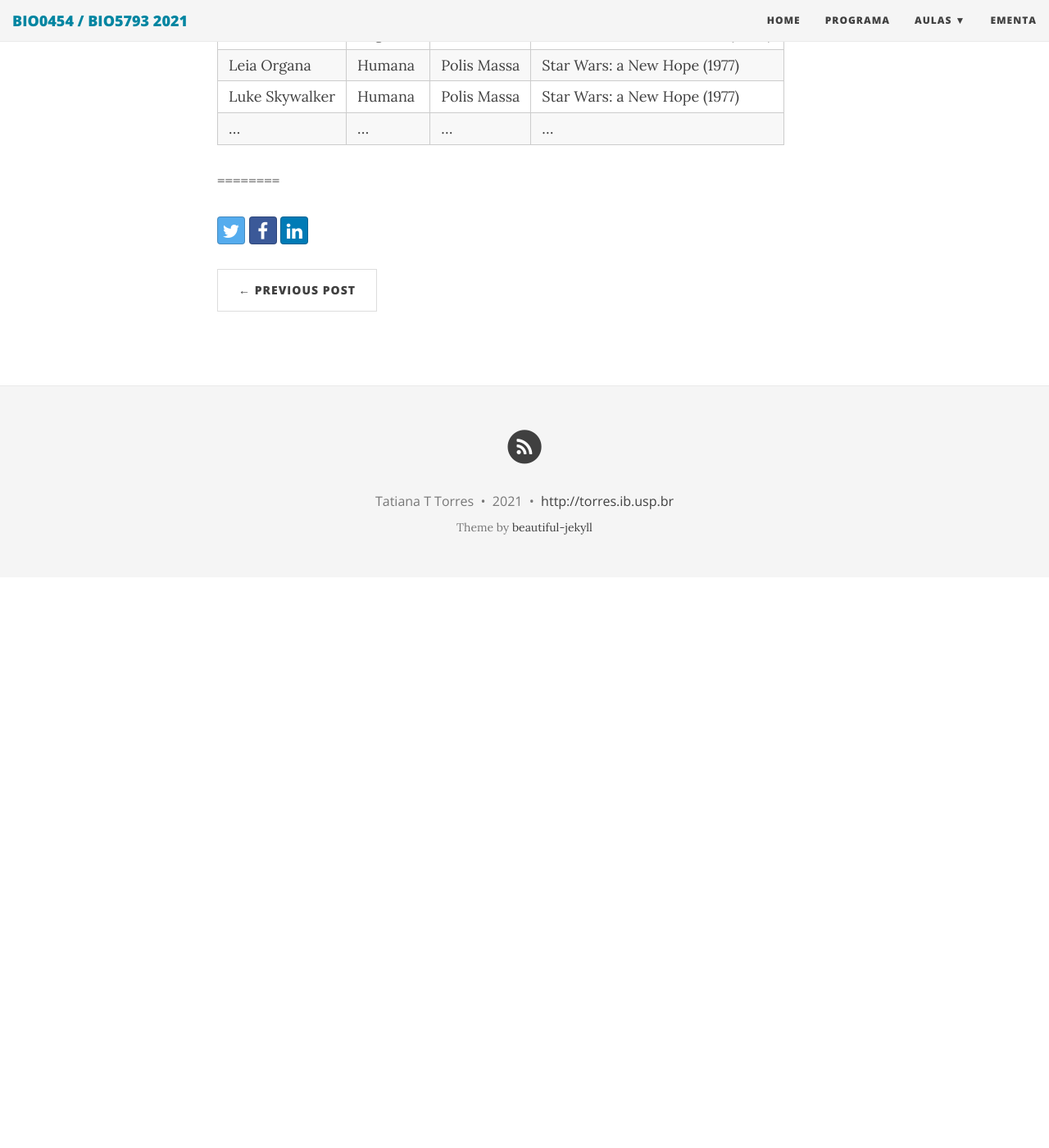
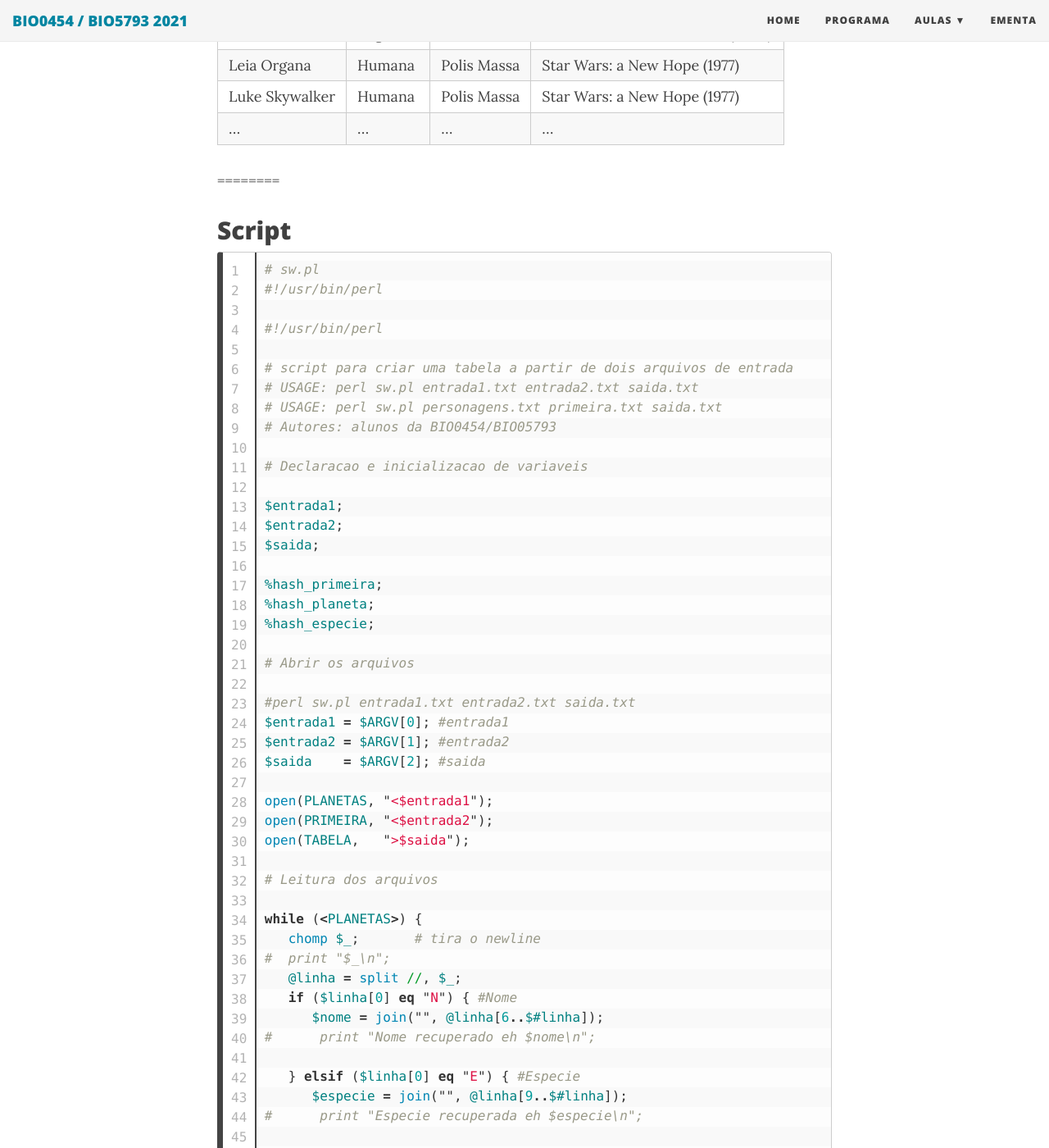
Before and after one commit to tttorres/introprog-copy, a Jekyll site: the page built from _posts/2021-10-28-Aula11.md, in a window 1280 px wide and 1400 px high, scrolled down 635 px. Shown: the whole window at 82% size. Built offline with Jekyll 4.4.1, drawn with Linux system fonts in a browser that asks for light colours; nearby versions of some CDN libraries; before the commit the page ends 1339 px from its top, so only the background shows below that; some of the changed text lies outside the part shown.

Commit message:
Update 2021-10-28-Aula11.md

```diff
--- a/_posts/2021-10-28-Aula11.md
+++ b/_posts/2021-10-28-Aula11.md
@@ -25,3 +25,95 @@
 
 
 ========
+
+## Script
+
+{% highlight perl linenos %}# sw.pl
+#!/usr/bin/perl
+
+#!/usr/bin/perl
+
+# script para criar uma tabela a partir de dois arquivos de entrada
+# USAGE: perl sw.pl entrada1.txt entrada2.txt saida.txt
+# USAGE: perl sw.pl personagens.txt primeira.txt saida.txt
+# Autores: alunos da BIO0454/BIO05793
+
+# Declaracao e inicializacao de variaveis
+
+$entrada1;
+$entrada2;
+$saida;
+
+%hash_primeira;
+%hash_planeta;
+%hash_especie;
+
+# Abrir os arquivos
+
+#perl sw.pl entrada1.txt entrada2.txt saida.txt
+$entrada1 = $ARGV[0]; #entrada1
+$entrada2 = $ARGV[1]; #entrada2
+$saida    = $ARGV[2]; #saida
+
+open(PLANETAS, "<$entrada1");
+open(PRIMEIRA, "<$entrada2");
+open(TABELA,   ">$saida");
+
+# Leitura dos arquivos
+
+while (<PLANETAS>) {
+   chomp $_;       # tira o newline
+#  print "$_\n";
+   @linha = split //, $_;
+   if ($linha[0] eq "N") { #Nome
+      $nome = join("", @linha[6..$#linha]);
+#      print "Nome recuperado eh $nome\n";
+
+   } elsif ($linha[0] eq "E") { #Especie
+      $especie = join("", @linha[9..$#linha]);
+#      print "Especie recuperada eh $especie\n";
+
+      $hash_especie{$nome} = $especie;
+#      print "Especie recuperada eh $hash_especie{$nome}\n";
+
+   } elsif ($linha[0] eq "P") { #Planeta
+      $planeta = join("", @linha[9..$#linha]);
+#      print "Planeta recuperada eh $planeta\n";
+
+      $hash_planeta{$nome} = $planeta;
+#      print "Especie recuperada eh $hash_planeta{$nome}\n";
+   }
+
+#  sleep 1;
+}
+
+while (<PRIMEIRA>) {
+   chomp $_;       # tira o newline
+#   print "$_\n";
+   @linha = split //, $_;
+
+   if ($linha[0] eq "N") { #Nome
+      $nome = join("", @linha[6..$#linha]);
+#      print "Nome recuperado eh $nome\n";
+
+   } elsif ($linha[0] eq "P") { #Primeira aparicao
+      $primeira = join("", @linha[9..$#linha]);
+
+      $hash_primeira{$nome} = $primeira;
+#      print "Especie recuperada eh $hash_especie{$nome}\n";
+   }
+#  sleep 1;
+}
+
+#PERSONAGEM ESOECIE PLANETA PRIMEIRA APARICAO
+
+print TABELA "PERSONAGEM\tESPECIE\tPLANETA\tPRIMEIRA APARICAO\n";
+#print "PERSONAGEM\tESPECIE\tPLANETA\tPRIMEIRA APARICAO\n";
+@nomes = keys(%hash_especie);
+print "@nomes\n\n";
+foreach $personagem(@nomes){
+   print TABELA "$personagem\t$hash_especie{$personagem}\t$hash_planeta{$personagem}\t$hash_primeira{$personagem}\n";
+}
+
+exit;
+{% endhighlight %}
```
